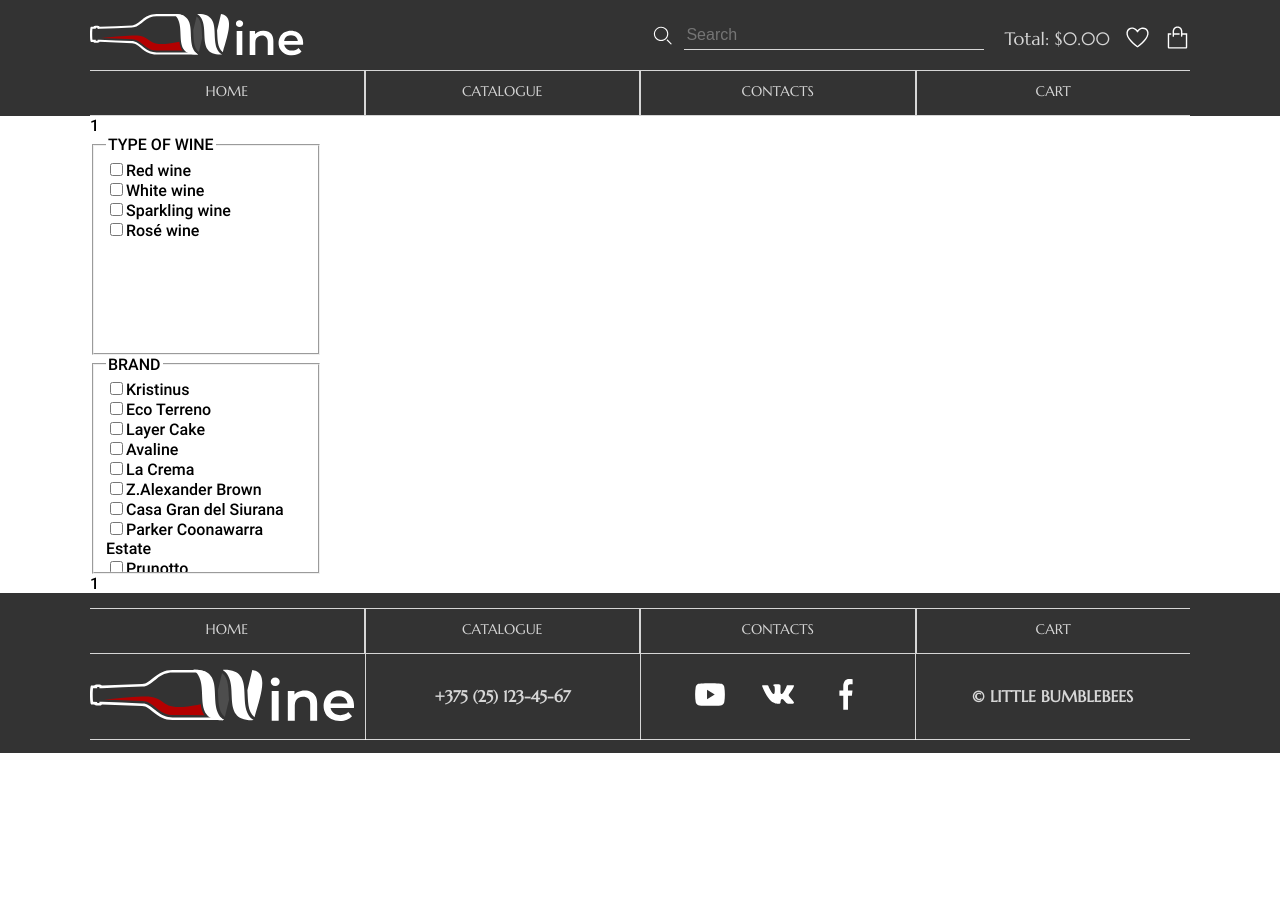
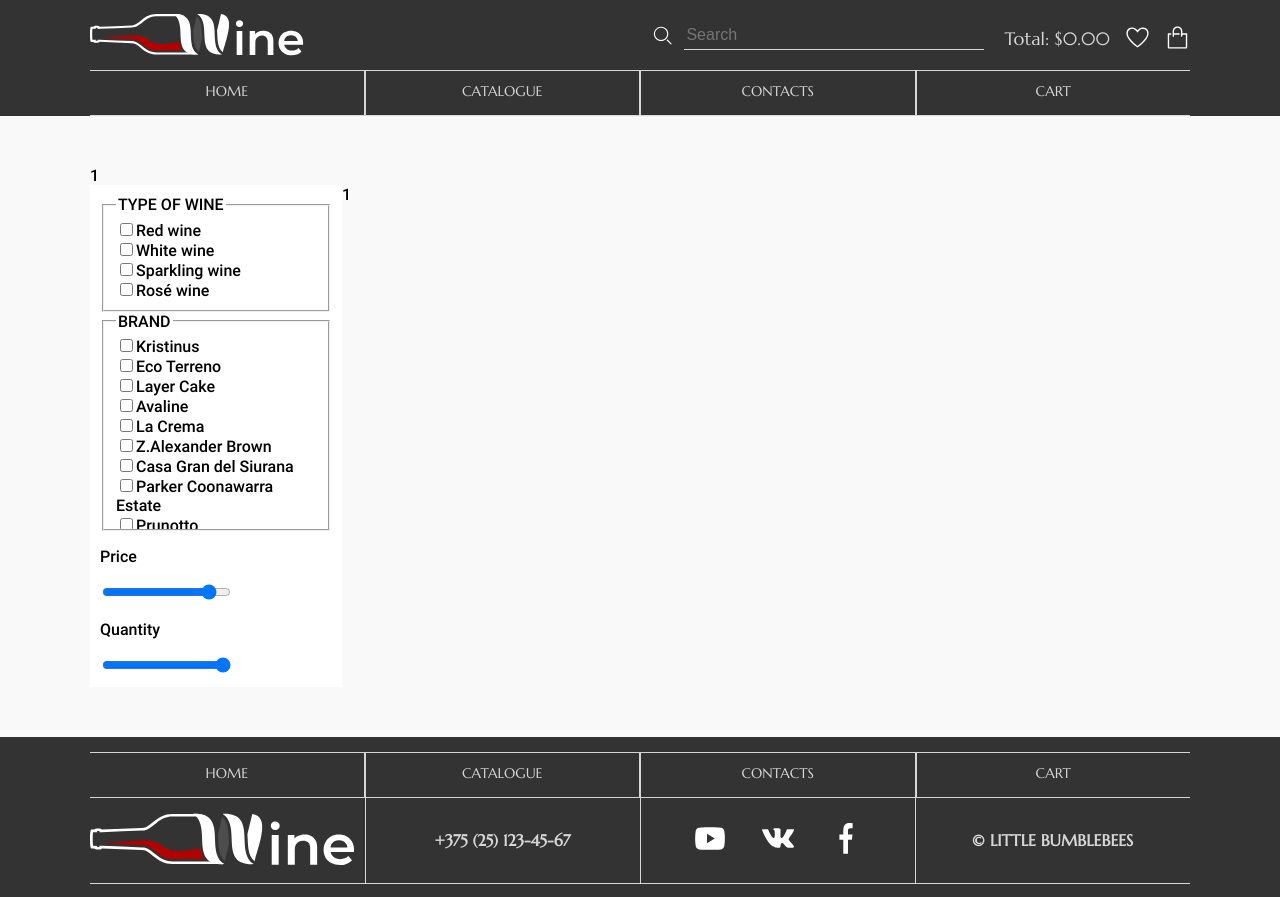
Before and after one commit to mitjasha/online-shop, a React (Create React App) app: page / in a window 1280 px wide. Before the commit the page ends 800 px from the top, so only its background shows below. Built offline with nearby package versions, Linux system fonts and the light colour scheme.

Commit message:
feat: add radio inputs

```diff
--- a/src/pages/CataloguePage/CataloguePage.scss
+++ b/src/pages/CataloguePage/CataloguePage.scss
@@ -1,5 +1,29 @@
+.catalogue {
+  background-color: #f9f9f9;
+  width: 100%;
+  height: 100%;
+  font-family: "Roboto";
+}
+
+.settings {
+  padding: 50px 0 0 0;
+}
+
+.filters-goods-wrapper {
+  padding: 0 0 50px 0;
+  display: flex;
+}
+
+.filters {
+  background-color: white;
+  padding: 10px;
+}
+
 .filters__checkbox {
   width: 200px;
-  height: 200px;
   overflow: scroll;
 }
+
+.filters__checkbox_brand {
+  height: 200px;
+}
--- a/src/pages/CataloguePage/CataloguePage.tsx
+++ b/src/pages/CataloguePage/CataloguePage.tsx
@@ -22,7 +22,7 @@ const CataloguePage: React.FC = () => {
                 </div>
               ))}
             </fieldset>
-            <fieldset className="filters__checkbox">
+            <fieldset className="filters__checkbox filters__checkbox_brand">
               <legend>BRAND</legend>
               {data.goods.map((elem) => (
                 <div className="option">
@@ -33,6 +33,30 @@ const CataloguePage: React.FC = () => {
                 </div>
               ))}
             </fieldset>
+            <div className="filters__radio">
+              <p>Price</p>
+              <label htmlFor="price">
+                <input
+                  type="range"
+                  id="price"
+                  name="price"
+                  min="5.99"
+                  max="56"
+                />
+              </label>
+            </div>
+            <div className="filters__radio">
+              <p>Quantity</p>
+              <label htmlFor="quantity">
+                <input
+                  type="range"
+                  id="quantity"
+                  name="quantity"
+                  min="4"
+                  max="22"
+                />
+              </label>
+            </div>
           </div>
           <div className="goods">1</div>
         </div>
```
